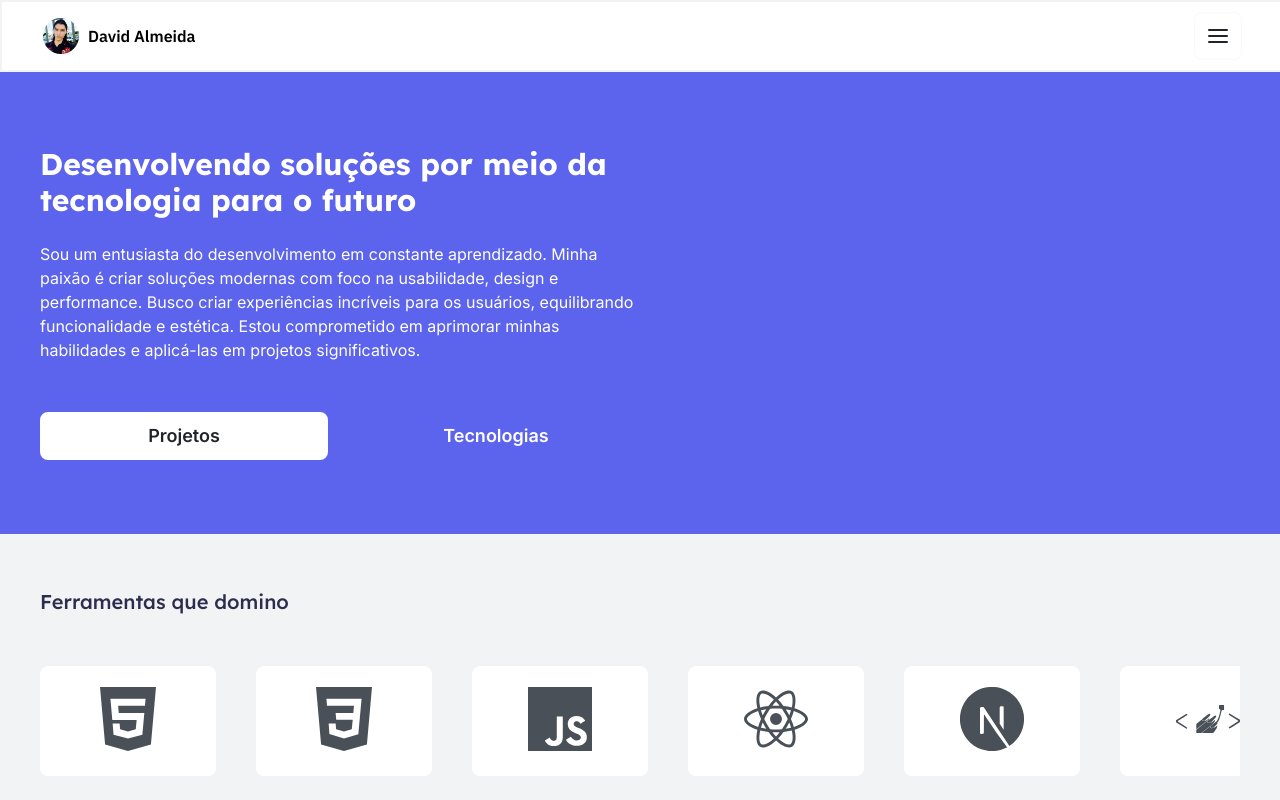
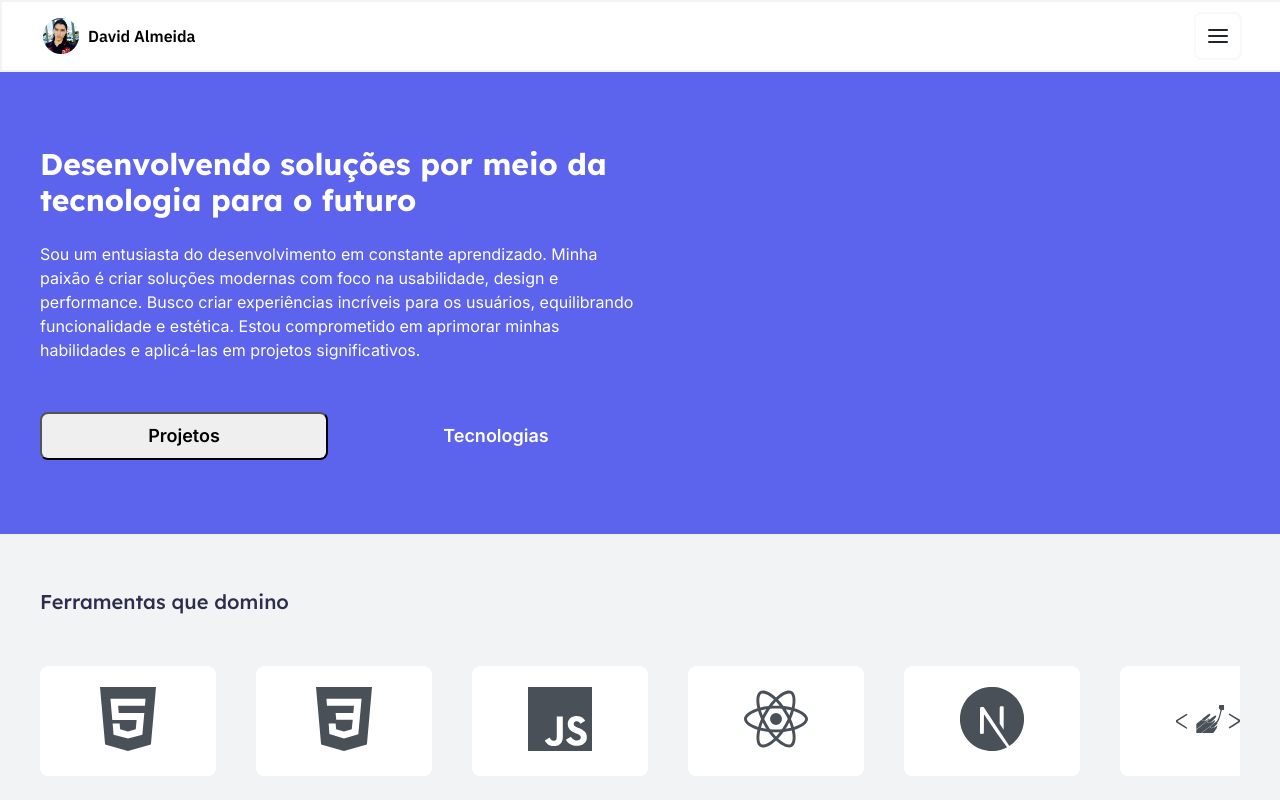
Before and after one commit to emeraldknight-sp/react-project-portfolio-2.0, a React (Create React App) app: page / in a window 1280 px wide. Shown: the top 800 px of the page. Built offline with nearby package versions, Linux system fonts and the light colour scheme.

Commit message:
✅ Update: Button component

```diff
--- a/src/components/Button/Button.style.ts
+++ b/src/components/Button/Button.style.ts
@@ -2,15 +2,15 @@ import styled from "styled-components";
 
 export const StyledButton = styled.button`
   display: inline-block;
-  height: 48px;
-  padding: 8px 24px;
-  border: 2px solid var(--gray-5);
+  width: 40px;
+  height: 40px;
+  padding: 5px;
   border-radius: 8px;
 
-  font-size: var(--text-md);
+  font-size: var(--text-xs);
   font-family: var(--inter-tipography);
   font-weight: 600;
-  line-height: var(--line-height-md);
+  line-height: var(--line-height-xs);
 
   transition: background-color 0.3s, color 0.3s;
 
@@ -30,7 +30,21 @@ export const StyledButton = styled.button`
     align-items: center;
   }
 
-  &.button--contained,
+  &.button--default {
+    background-color: var(--white);
+    border: 2px solid var(--gray-5);
+
+    span,
+    p {
+      color: var(--gray-1);
+    }
+
+    &:hover {
+      background-color: var(--gray-5);
+      border: 2px solid var(--gray-5);
+    }
+  }
+
   &.button--primary {
     background-color: var(--brand-1);
     border: 2px solid var(--brand-1);
@@ -43,70 +57,6 @@ export const StyledButton = styled.button`
     &:hover {
       background-color: var(--brand-2);
       border: 2px solid var(--brand-2);
-    }
-  }
-
-  &.button--text {
-    background-color: var(--transparent);
-    border: 2px solid var(--transparent);
-
-    span,
-    p {
-      color: var(--gray-1);
-    }
-
-    &:hover {
-      background-color: var(--gray-5);
-    }
-  }
-
-  &.button--icon {
-    background-color: var(--white);
-    border: 1px solid var(--gray-5);
-    width: 48px;
-    height: 48px;
-
-    span,
-    p {
-      color: var(--gray-1);
-    }
-
-    &:hover {
-      background-color: var(--gray-5);
-    }
-  }
-
-  &.button--footer {
-    display: flex;
-    justify-content: center;
-    align-items: center;
-
-    width: 40px;
-    height: 40px;
-    transform: translate(-50%, -50%);
-    background-color: var(--brand-1);
-    border: 1px solid var(--white);
-    color: var(--white);
-    border-radius: 50%;
-    cursor: pointer;
-    outline: none;
-
-    position: relative;
-    bottom: 125%;
-    left: 50%;
-  }
-
-  &.button--outlined {
-    background-color: var(--white);
-    border: 2px solid var(--gray-5);
-
-    span,
-    p {
-      color: var(--gray-1);
-    }
-
-    &:hover {
-      background-color: var(--gray-5);
     }
   }
 
@@ -125,32 +75,25 @@ export const StyledButton = styled.button`
     }
   }
 
-  &.button--tertiary {
-    background-color: var(--white);
-    border: 2px solid var(--white);
-
-    span,
-    p {
-      color: var(--gray-1);
-    }
-
-    &:hover {
-      background-color: var(--gray-5);
-      border: 2px solid var(--gray-5);
-    }
+  &.button--disabled {
   }
 
   &.button--size-sm {
+    width: 48px;
+    height: 48px;
     padding: 5px;
     font-size: var(--text-sm);
   }
 
   &.button--size-md {
     width: 50%;
+    height: 48px;
+    font-size: var(--text-md);
   }
 
   &.button--size-lg {
     width: 100%;
+    height: 48px;
     padding: 10px;
     font-size: var(--text-lg);
 
--- a/src/components/Button/Button.tsx
+++ b/src/components/Button/Button.tsx
@@ -3,13 +3,12 @@ import { StyledButton } from "./Button.style";
 
 export const Button = ({
   children,
-  size = "md",
-  type = "text",
-  color,
+  size = "default",
+  color = "default",
   onClick,
   className,
 }: ButtonProps) => {
-  const buttonClassName = `button--size-${size} button--${type} button--${color} ${
+  const buttonClassName = `button--size-${size} button--${color} ${
     className || ""
   }`;
 
--- a/src/interfaces/ButtonProps.ts
+++ b/src/interfaces/ButtonProps.ts
@@ -1,8 +1,7 @@
 export interface ButtonProps {
   children: React.ReactNode;
-  size?: "sm" | "md" | "lg";
-  type?: "text" | "contained" | "outlined" | "icon" | "footer";
-  color?: "primary" | "secondary" | "tertiary";
+  size?: "default" | "sm" | "md" | "lg";
+  color?: "default" | "primary" | "secondary" | "disabled";
   onClick?: () => void;
   className?: string;
 }
```
